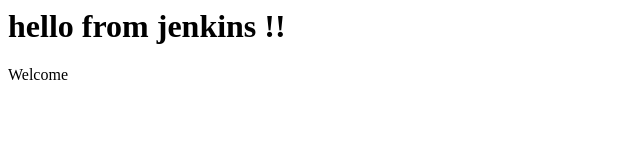
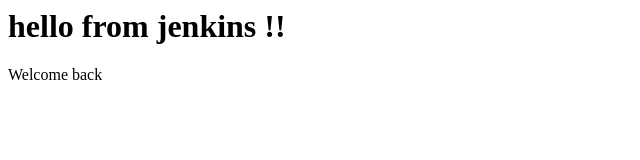
Before and after one commit to divyakannan1929/docker-app, a plain HTML site: page index.html in a window 1280 px wide. Shown: the full height of the page, 0-640 px from the left. Drawn offline with Linux system fonts and the light colour scheme.

Commit message:
Update index.html

```diff
--- a/index.html
+++ b/index.html
@@ -1,2 +1,2 @@
 <h1> hello from jenkins !! </h1>
-<p> Welcome </p>
+<p> Welcome back </p>
```
